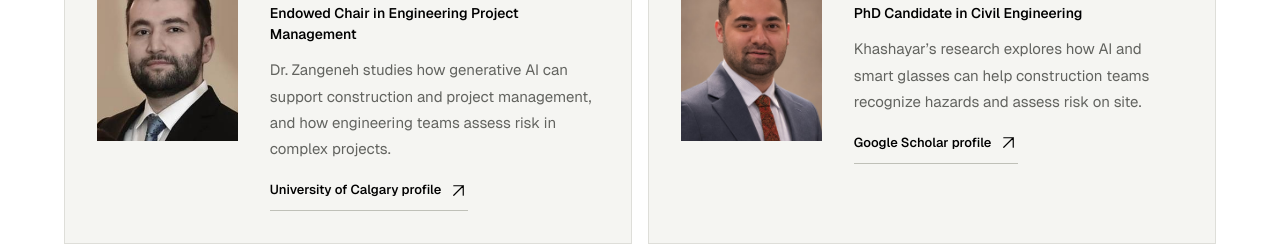
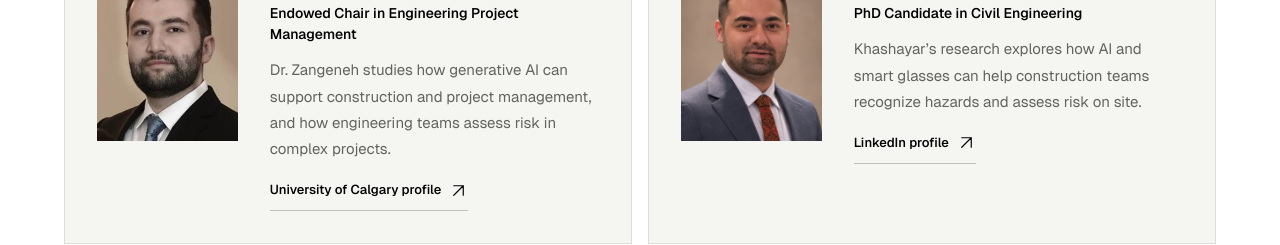
Before and after one commit to Khashayarghorab/Safesight, a Next.js app: page /about in a window 1280 px wide. Shown: the part 1520-1765 px from the top of the page. Built offline with nearby package versions, Linux system fonts and the light colour scheme.

Commit message:
Link Khashayar Ghorab’s profile to LinkedIn

```diff
--- a/components/research-team.tsx
+++ b/components/research-team.tsx
@@ -38,8 +38,8 @@ export default function ResearchTeam() {
             <h3>Khashayar Ghorab</h3>
             <p className="research-team-role">PhD Candidate in Civil Engineering</p>
             <p>Khashayar&rsquo;s research explores how AI and smart glasses can help construction teams recognize hazards and assess risk on site.</p>
-            <a className="text-link" href="https://scholar.google.com/citations?user=-rhiHcAAAAAJ&amp;hl=en">
-              Google Scholar profile <Icon name="diagonal" />
+            <a className="text-link" href="https://ca.linkedin.com/in/khashayarghorab">
+              LinkedIn profile <Icon name="diagonal" />
             </a>
           </div>
         </article>
```
